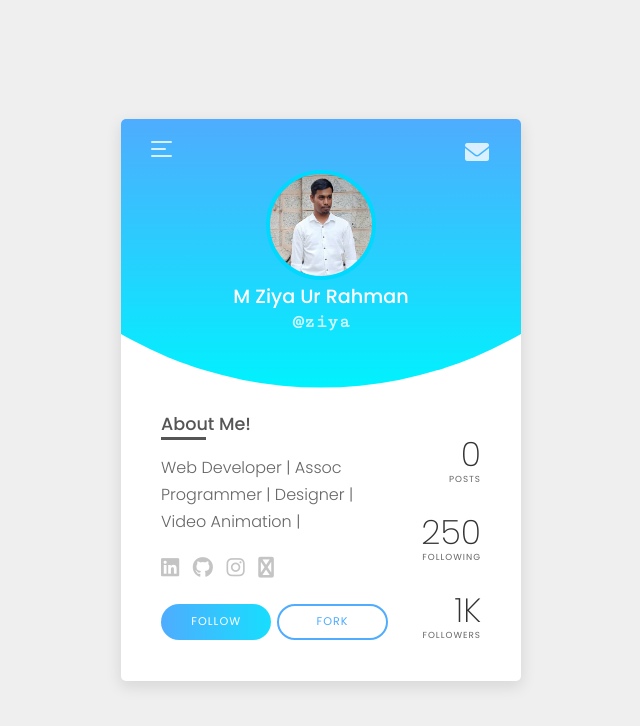
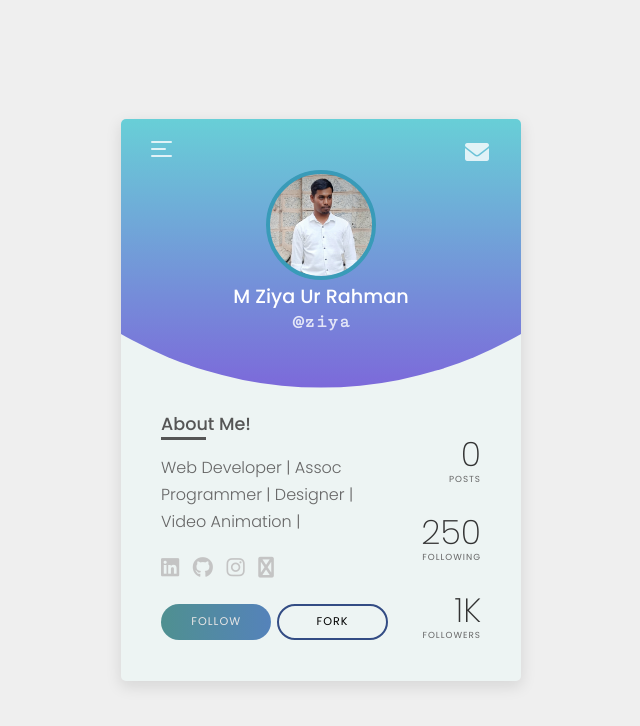
Before and after one commit to Mziyaurrahman/myprofilecard, a plain HTML site: page index.html in a window 1280 px wide. Shown: the whole page, without its empty margins (319-959 px from the left). Drawn offline with Linux system fonts and the light colour scheme.

Commit message:
Update style.css

```diff
--- a/style.css
+++ b/style.css
@@ -20,7 +20,7 @@ body{
 .card{
     position: relative;
     width: 400px;
-    background-color: #fff;
+    background-color: #edf4f3;
     border-radius: 5px;
     box-shadow: 0 5px 15px 1px rgba(0, 0, 0, 0.1);
     overflow: hidden;
@@ -33,7 +33,7 @@ body{
     height: 270px;
     top: 0;
     left: 0;
-    background-image: linear-gradient(to top, #00f2fe, #4facfe);
+    background-image: linear-gradient(to top, #7c69da, #68cfd7);
     clip-path: circle(400px at 50% -48.5%);
 }
 
@@ -119,7 +119,7 @@ body{
     height: 110px;
     border-radius: 50%;
     background: url('img/profile.jpg') no-repeat center / cover;
-    border: 4px solid #00d8fe;
+    border: 4px solid #399bb8;
     margin-bottom: 2px;
     overflow: hidden;
     cursor: pointer;
@@ -131,7 +131,7 @@ body{
     height: 100%;
     top: 0;
     left: 0;
-    background-color: rgba(79, 172, 254, .7);
+    background-color: rgba(79, 137, 175, 0.7);
     display: flex;
     justify-content: center;
     align-items: center;
@@ -256,8 +256,8 @@ body{
 .follow{
     padding: 9.6px 0;
     width: 100%;
-    background: linear-gradient(to right, #4facfe 0%, #00f2fe 140%);
-    color: #fff;
+    background: linear-gradient(to right, #4f9090 0%, #577dcb 140%);
+    color: #e7e5e5;
     text-align: center;
     text-decoration: none;
     font-size: .7rem;
@@ -270,8 +270,8 @@ body{
 .share{
     padding: 7.6px 0;
     width: 100%;
-    border: 2px solid #4facfe;
-    color: #4facfe;
+    border: 2px solid #334c84;
+    color: #000000;
     text-decoration: none;
     text-align: center;
     font-size: .7rem;
@@ -333,7 +333,7 @@ body{
     border-radius: 1.5px;
     top: 50%;
     left: 50%;
-    background-color: #fff;
+    background-color: #eb7a7a;
 }
 
 .close:before{
```
